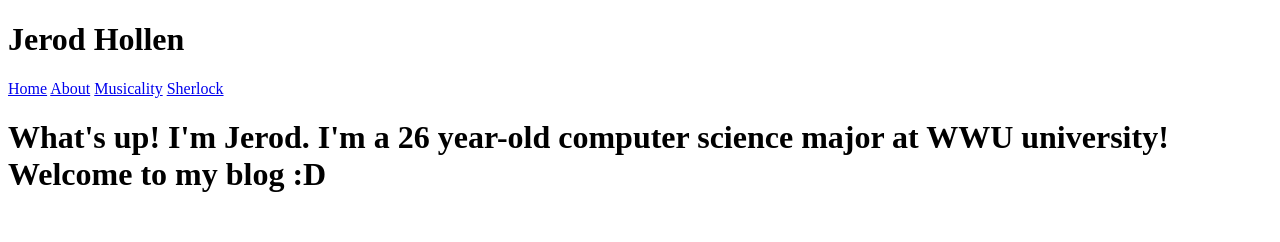
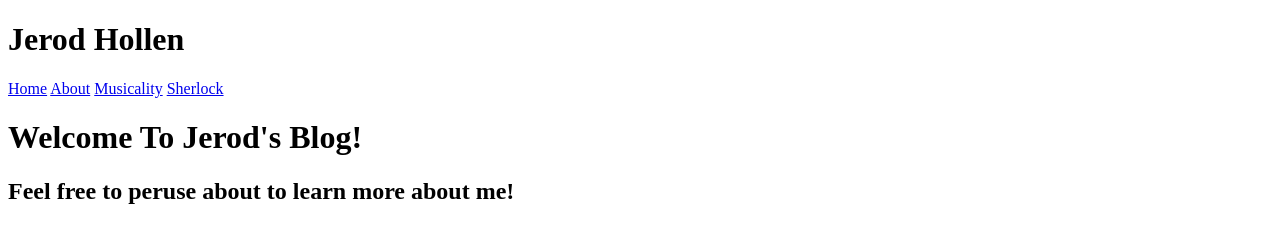
Before and after one commit to Jerodhollen/Jerodhollen.github.io, a plain HTML site: page Assignment1/index.html in a window 1280 px wide. Drawn offline with Linux system fonts and the light colour scheme.

Commit message:
Fix homepage header.

```diff
--- a/Assignment1/index.html
+++ b/Assignment1/index.html
@@ -18,7 +18,8 @@
    </nav>
  </header>
  <main>
-  <h1>What's up! I'm Jerod. I'm a 26 year-old computer science major at WWU university! Welcome to my blog :D</h1>
+  <h1>Welcome To Jerod's Blog!</h1>
+  <h2>Feel free to peruse about to learn more about me!</h2>
  </main>
 </body>
 </html>
```
